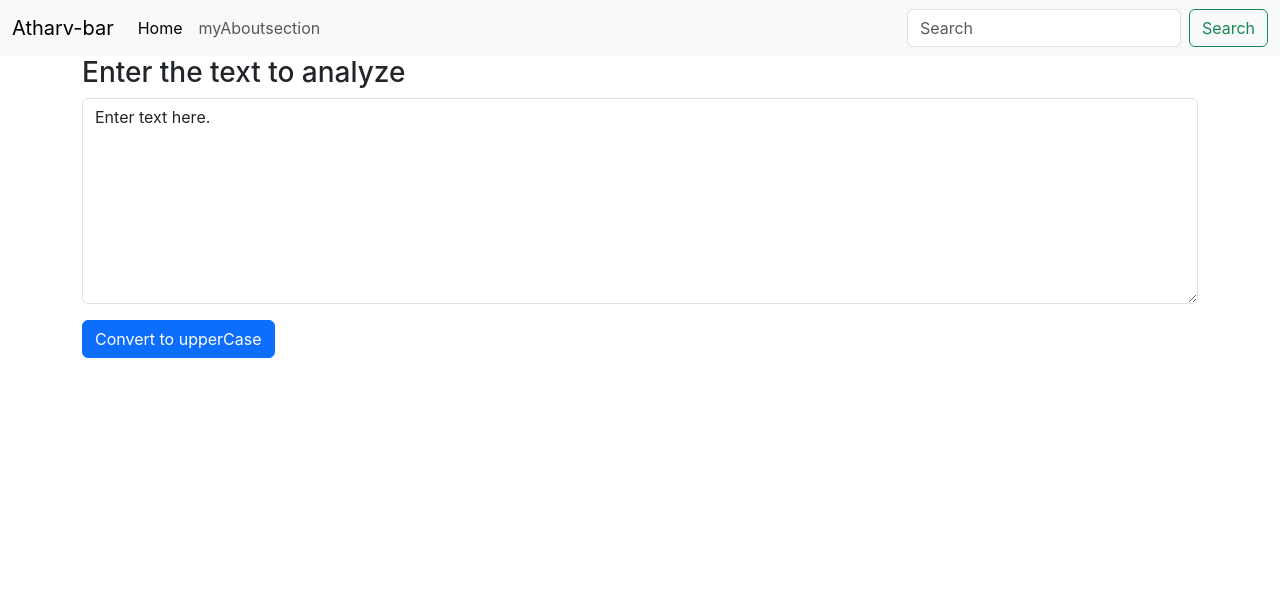
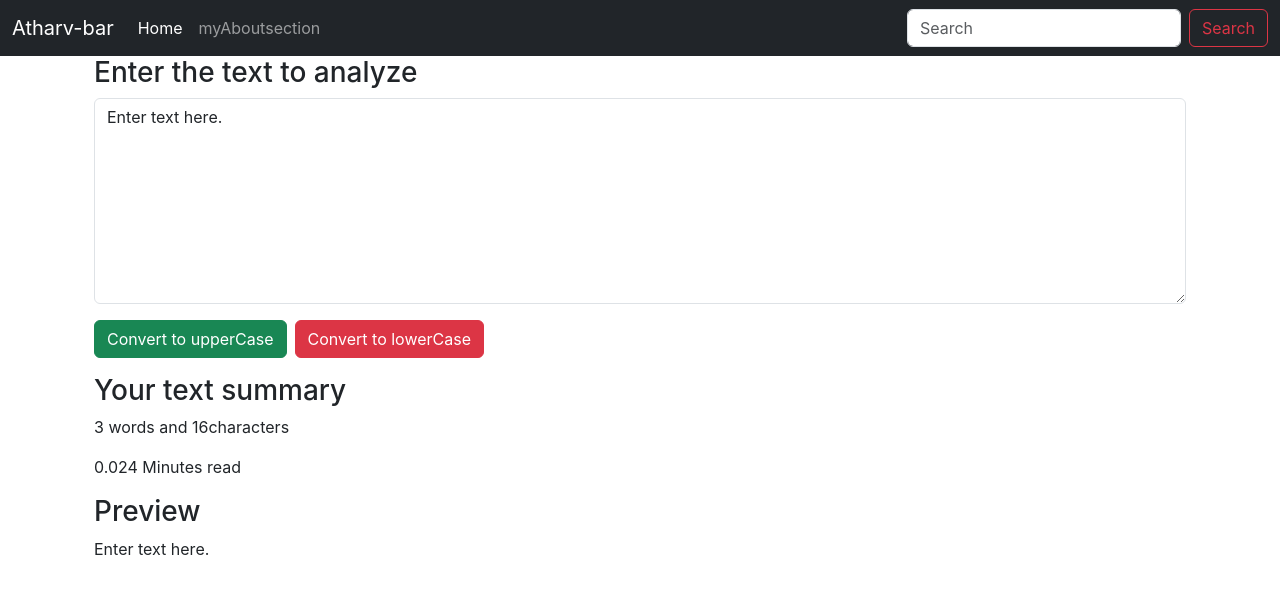
Before and after one commit to AtharvGupta07/ReactJS, a React (Create React App) app: page / in a window 1280 px wide. Shown: the top 594 px of the page. Built offline with nearby package versions, Linux system fonts and the light colour scheme.

Commit message:
Updating last work.

```diff
--- a/src/components/Navbar.js
+++ b/src/components/Navbar.js
@@ -5,7 +5,7 @@
 export default function Navbar(props) {
   return (
     <div>
-        <nav className="navbar navbar-expand-lg bg-body-tertiary">
+        <nav className="navbar navbar-expand-lg navbar-dark bg-dark">
         <div className="container-fluid">
             <a className="navbar-brand" href="/">{props.title}</a>
             <button className="navbar-toggler" type="button" data-bs-toggle="collapse" data-bs-target="#navbarSupportedContent"
@@ -23,7 +23,7 @@
             </ul>
             <form className="d-flex" role="search">
                 <input className="form-control me-2" type="search" placeholder="Search" aria-label="Search"/>
-                <button className="btn btn-outline-success" type="submit">Search</button>
+                <button className="btn btn-outline-danger" type="submit">Search</button>
             </form>
             </div>
         </div>
--- a/src/components/Textform.js
+++ b/src/components/Textform.js
@@ -10,6 +10,12 @@
         setText(newText);
     }
 
+    const handleLoClick = ()=>{
+        console.log("Uppercase was clicked.");
+        let newText = text.toLowerCase();
+        setText(newText);
+    }
+
     const handleOnChange = (event )=>{
         // console.log("On change");
         setText(event.target.value);
@@ -19,13 +25,26 @@
     // Wrong way to update text-> text = "xyz";
     // correct way -> setText("xyz")
   return (
-    <div>
+    <>
+    <div className='container'>
         <h3>{props.heading} </h3>
         <div className="mb-3">
         <textarea className="form-control" value={text}  onChange={handleOnChange}  id="myBox" rows="8"></textarea>
         </div>
-        <button className='btn btn-primary' onClick={handleUpClick}>Convert to upperCase</button>
+        <button className='btn btn-success' onClick={handleUpClick}>Convert to upperCase</button>
+        <button className='btn btn-danger mx-2' onClick={handleLoClick}>Convert to lowerCase</button>
     </div>
+
+    <div className='container my-3'>
+        <h3>Your text summary</h3>
+        <p> {text.split(" ").length} words and {text.length}characters</p>
+        <p>{0.008*text.split(" ").length} Minutes read</p>
+
+        <h3>Preview</h3>
+        <p>{text}</p>
+
+    </div>
+    </>
   )
 }
 
```
